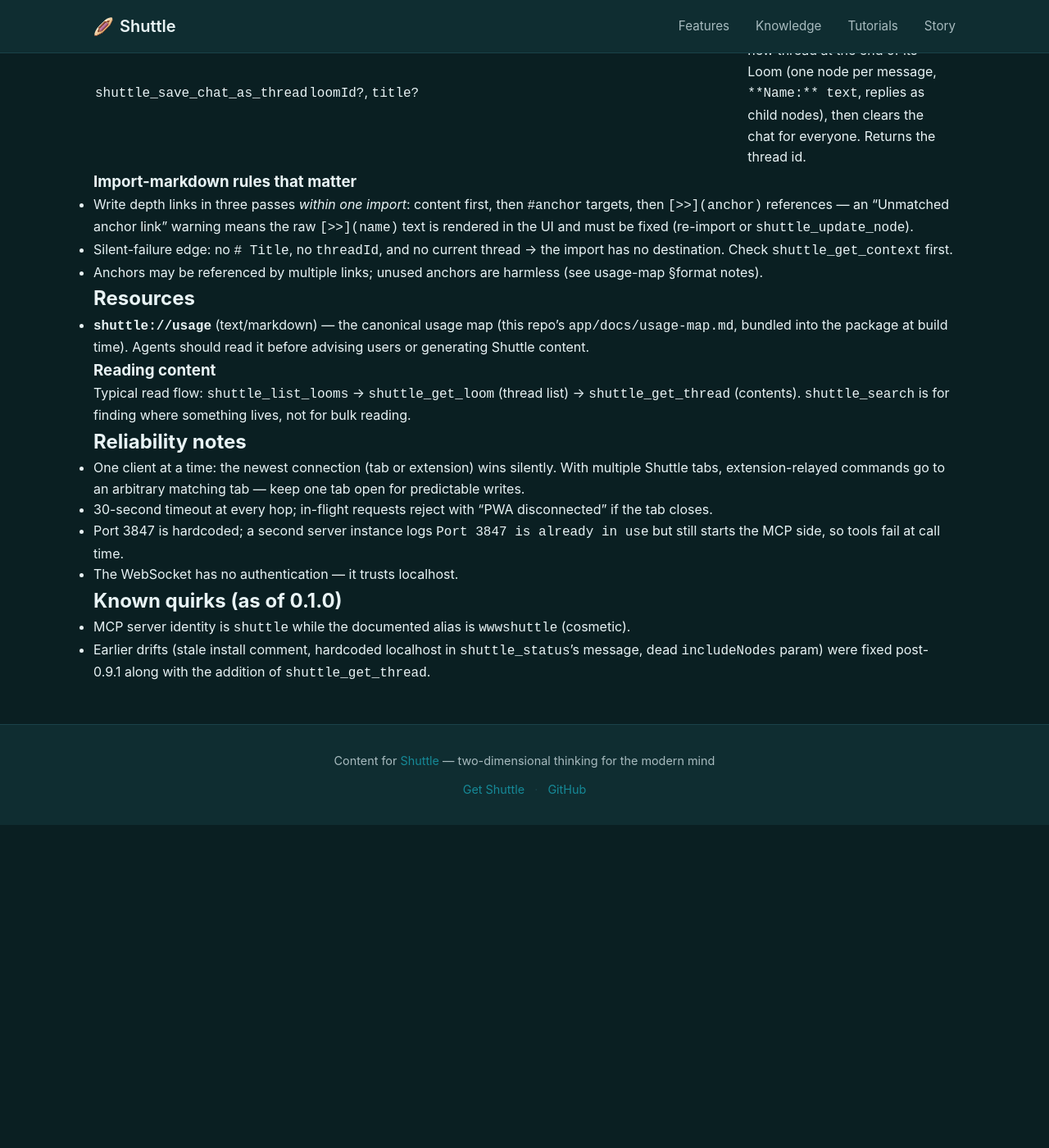
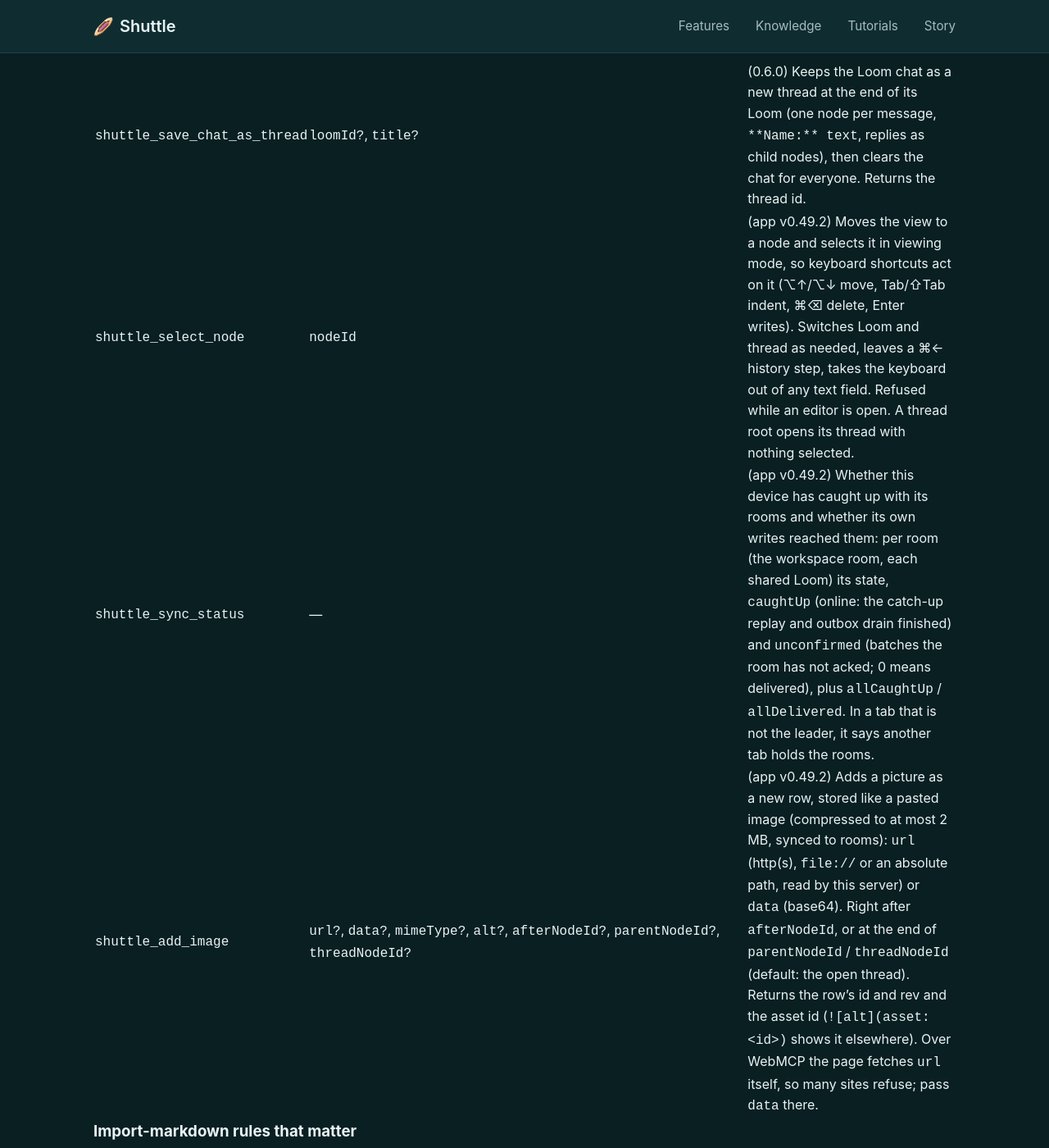
Before and after one commit to funclosure/weaving-shuttle, a Jekyll site: the page built from knowledge/shuttle/mcp-tools.md, in a window 1280 px wide and 1400 px high, scrolled down 4156 px. Shown: the whole window at 82% size. Built offline with Jekyll 4.4.1, drawn with Linux system fonts in a browser that asks for light colours; our own code applies the rules of GitHub Pages for plain Markdown files; before the commit the page ends 5162 px from its top, so only the background shows below that; some of the changed text lies outside the part shown.

Commit message:
content: add image, select node and sync status — 18 agent tools in llms.txt, the reference mirror and the tutorial
App v0.49.2 and @wwwshuttle-app/mcp 0.6.0 (published). The mirror of
app/docs/mcp-tools.md is regenerated from the app repo (19 tools with
shuttle_status).

Co-Authored-By: Claude Opus 5.5 <noreply@anthropic.com>

```diff
--- a/knowledge/index.html
+++ b/knowledge/index.html
@@ -25,7 +25,7 @@ title: Knowledge
     </article>
     <article class="content-card">
       <h3><a href="/knowledge/shuttle/mcp-tools.md">MCP Tool Reference</a></h3>
-      <p>Connect Claude Code to Shuttle: setup, all 16 tools (including the Loom chat), the shuttle://usage resource, and reliability notes. Mirrored from the app repository.</p>
+      <p>Connect Claude Code to Shuttle: setup, all 19 tools (including the Loom chat, pictures and the sync status), the shuttle://usage resource, and reliability notes. Mirrored from the app repository.</p>
       <div class="card-actions">
         <a href="/knowledge/shuttle/mcp-tools.md">View doc</a>
       </div>
--- a/knowledge/shuttle/mcp-tools.md
+++ b/knowledge/shuttle/mcp-tools.md
@@ -1,6 +1,6 @@
 # Shuttle MCP Server — Tool Reference
 
-> Mirror for LLM consumption. Source of truth: `app/docs/mcp-tools.md` in the Shuttle app repository (current as of app v0.49.0 and `@wwwshuttle-app/mcp` 0.6.0, 2026-11-19).
+> Mirror for LLM consumption. Source of truth: `app/docs/mcp-tools.md` in the Shuttle app repository (current as of app v0.49.2 and `@wwwshuttle-app/mcp` 0.6.0, 2026-11-19).
 
 Companion to the [Using Shuttle guide](https://weaving.wwwshuttle.app/tutorials/using-shuttle/). Code-verified against `app/mcp-server/` (package `@wwwshuttle-app/mcp` v0.1.0) and the app-side bridge (`src/services/mcpBridge.ts`).
 
@@ -21,11 +21,11 @@ Chromium-only (MV3 extension). All data lives in the browser tab's IndexedDB —
 
 The app side of every tool below is `src/services/agentToolTable.ts`; the bridge (`src/services/mcpBridge.ts`) only looks commands up there. The same table is registered on the browser's WebMCP model context when App menu → Claude Code → **Browser agents** is on, so an in-browser agent sees every tool below other than `shuttle_status` (server-only), under their unprefixed names (`list_looms`, not `shuttle_list_looms`). `src/services/mcpToolParity.test.ts` fails when this package's tool names or params drift from the table.
 
-Every app-side tool is declared by this package: `get_open_thread` and `get_usage_guide` since 0.4.0, and the Loom chat's three (`read_chat`, `post_chat`, `save_chat_as_thread`) since 0.6.0 (app v0.49.0).
+Every app-side tool is declared by this package: `get_open_thread` and `get_usage_guide` since 0.4.0, the Loom chat's three (`read_chat`, `post_chat`, `save_chat_as_thread`) since 0.6.0 (app v0.49.0), and `select_node`, `sync_status` and `add_image` from the next package release (app v0.49.2).
 
-## Tools (16)
+## Tools (19)
 
-Read-only: `shuttle_status`, `shuttle_get_open_thread`, `shuttle_list_looms`, `shuttle_get_loom`, `shuttle_get_thread`, `shuttle_search`, `shuttle_get_context`, `shuttle_get_usage_guide`, `shuttle_read_chat`. Write: `shuttle_create_loom`, `shuttle_create_thread`, `shuttle_add_nodes`, `shuttle_update_node`, `shuttle_import_markdown`, `shuttle_post_chat`, `shuttle_save_chat_as_thread`. **There are no destructive tools** — no delete, move, reorder, or rename; writes are additive or whole-content replacement. (`shuttle_save_chat_as_thread` clears a Loom chat only by keeping every message as a thread.)
+Read-only: `shuttle_status`, `shuttle_get_open_thread`, `shuttle_list_looms`, `shuttle_get_loom`, `shuttle_get_thread`, `shuttle_search`, `shuttle_get_context`, `shuttle_get_usage_guide`, `shuttle_read_chat`, `shuttle_sync_status`. Navigation: `shuttle_select_node`. Write: `shuttle_create_loom`, `shuttle_create_thread`, `shuttle_add_nodes`, `shuttle_update_node`, `shuttle_import_markdown`, `shuttle_post_chat`, `shuttle_save_chat_as_thread`, `shuttle_add_image`. **There are no destructive tools** — no delete, move, reorder, or rename; writes are additive or whole-content replacement. (`shuttle_save_chat_as_thread` clears a Loom chat only by keeping every message as a thread.)
 
 | Tool | Input | What it does |
 |---|---|---|
@@ -45,6 +45,9 @@ Read-only: `shuttle_status`, `shuttle_get_open_thread`, `shuttle_list_looms`, `s
 | `shuttle_read_chat` | `loomId?`, `after?` | (0.6.0) The Loom chat of a shared Loom (default: the open Loom): the last 50 messages (`id`, author, time, text, `replyTo`) and a `cursor`. Pass the cursor back as `after` for only what arrived since ("Nothing new" when none) — the cue that something new arrived. `reset` means the cursor predates a reload of the app: a fresh read, skip ids already seen. Shared Looms only. |
 | `shuttle_post_chat` | `loomId?`, `text`, `replyTo?` | (0.6.0) Posts to the Loom chat under the workspace's sync name (what the members see). Markdown, up to 4000 characters; `replyTo` (a message id) answers that message, one level deep. Refused when the chat holds 200 messages: save it first. |
 | `shuttle_save_chat_as_thread` | `loomId?`, `title?` | (0.6.0) Keeps the Loom chat as a new thread at the end of its Loom (one node per message, `**Name:** text`, replies as child nodes), then clears the chat for everyone. Returns the thread id. |
+| `shuttle_select_node` | `nodeId` | (app v0.49.2) Moves the view to a node and selects it in viewing mode, so keyboard shortcuts act on it (⌥↑/⌥↓ move, Tab/⇧Tab indent, ⌘⌫ delete, Enter writes). Switches Loom and thread as needed, leaves a ⌘← history step, takes the keyboard out of any text field. Refused while an editor is open. A thread root opens its thread with nothing selected. |
+| `shuttle_sync_status` | — | (app v0.49.2) Whether this device has caught up with its rooms and whether its own writes reached them: per room (the workspace room, each shared Loom) its state, `caughtUp` (online: the catch-up replay and outbox drain finished) and `unconfirmed` (batches the room has not acked; 0 means delivered), plus `allCaughtUp` / `allDelivered`. In a tab that is not the leader, it says another tab holds the rooms. |
+| `shuttle_add_image` | `url?`, `data?`, `mimeType?`, `alt?`, `afterNodeId?`, `parentNodeId?`, `threadNodeId?` | (app v0.49.2) Adds a picture as a new row, stored like a pasted image (compressed to at most 2 MB, synced to rooms): `url` (http(s), `file://` or an absolute path, read by this server) or `data` (base64). Right after `afterNodeId`, or at the end of `parentNodeId` / `threadNodeId` (default: the open thread). Returns the row's id and rev and the asset id (`![alt](asset:<id>)` shows it elsewhere). Over WebMCP the page fetches `url` itself, so many sites refuse; pass `data` there. |
 
 ### Import-markdown rules that matter
 
--- a/tutorials/using-shuttle/index.html
+++ b/tutorials/using-shuttle/index.html
@@ -249,10 +249,12 @@ description: How to use Shuttle — the command palette, navigation, editing, de
     Claude Code can read and write your Shuttle directly:
     <code>claude mcp add wwwshuttle -- npx @wwwshuttle-app/mcp</code>. On the production app you
     also need the bridge extension (App menu → Claude Code → Download Extension), the "Enable MCP"
-    toggle, and a page refresh. Sixteen tools cover what's open right now, listing looms, reading a
+    toggle, and a page refresh. Nineteen tools cover what's open right now, listing looms, reading a
     thread's full contents, creating looms and threads, adding and updating nodes (an update is
     refused if the node changed since you read it), search, context, structured markdown import,
-    and the Loom chat of a shared Loom — everything additive, nothing destructive. In-browser
+    adding a picture, selecting a node so keyboard shortcuts act on it, whether this device has
+    caught up with its rooms, and the Loom chat of a shared Loom — everything additive, nothing
+    destructive. In-browser
     agents get the same tools over WebMCP (App menu → Claude Code → "Browser agents", in Chrome
     with the WebMCP flag). The server also
     exposes a <code>shuttle://usage</code> resource: the canonical usage map, worth reading
```
Also changed, not shown: llms.txt (+1 -1 lines).
